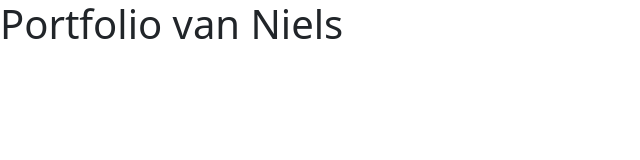
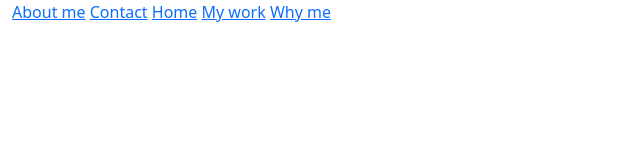
Before and after one commit to nielswin/nielswin.github.io, a plain HTML site: page index.html in a window 1280 px wide. Shown: the whole page, without its empty margins (0-640 px from the left). Drawn offline with nearby package versions, Linux system fonts and the light colour scheme.

Commit message:
subpaginas aangemaakt en begonnen nav bar maken

```diff
--- a/index.html
+++ b/index.html
@@ -7,18 +7,26 @@
     <meta name="viewport" content="width=device-width, initial-scale=1.0">
     <link href="https://cdn.jsdelivr.net/npm/bootstrap@5.3.3/dist/css/bootstrap.min.css" rel="stylesheet"
         integrity="sha384-QWTKZyjpPEjISv5WaRU9OFeRpok6YctnYmDr5pNlyT2bRjXh0JMhjY6hW+ALEwIH" crossorigin="anonymous">
+    <link rel="stylesheet" href="/style.css">
     <title>Appelmoes</title>
 </head>
 
 <body>
 
-    <h1>Portfolio van Niels </h1>
+    <div class="col-12 container-fluid">
+        <nav>
+            <a href="/about-me/aboutme.html">About me</a>
+            <a href="/contact/contact.html">Contact</a>
+            <a href="/index.html">Home</a>
+            <a href="/my-work/mywork.html">My work</a>
+            <a href="/why-me/whyme.html">Why me</a>
+        </nav>
+    </div>
 
 </body>
 
 <script defer src="https://cdn.jsdelivr.net/npm/bootstrap@5.3.3/dist/js/bootstrap.bundle.min.js"
-    integrity="sha384-YvpcrYf0tY3lHB60NNkmXc5s9fDVZLESaAA55NDzOxhy9GkcIdslK1eN7N6jIeHz"
-    crossorigin="anonymous">
-</script>
+    integrity="sha384-YvpcrYf0tY3lHB60NNkmXc5s9fDVZLESaAA55NDzOxhy9GkcIdslK1eN7N6jIeHz" crossorigin="anonymous">
+    </script>
 
 </html>
```
Also changed, not shown: about-me/aboutme.html (added), contact/contact.html (added), my-work/mywork.html (added), style.css (added), why-me/whyme.html (added).
